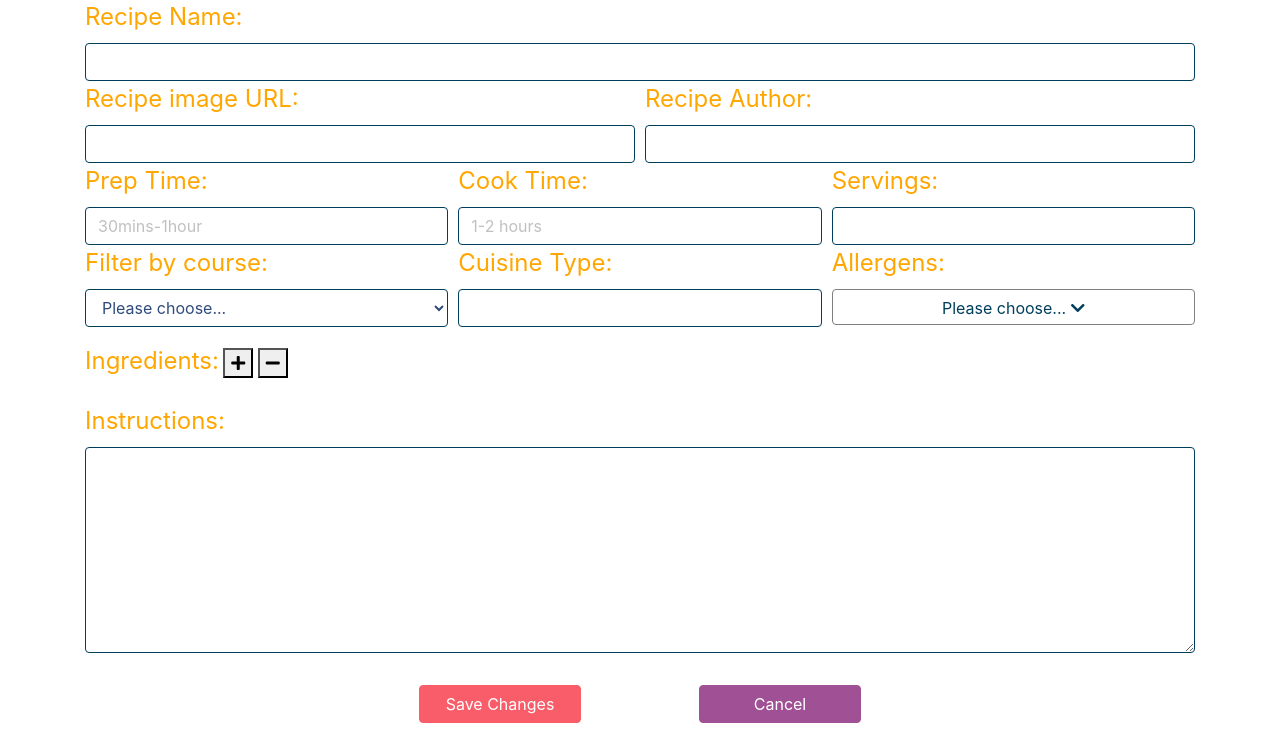
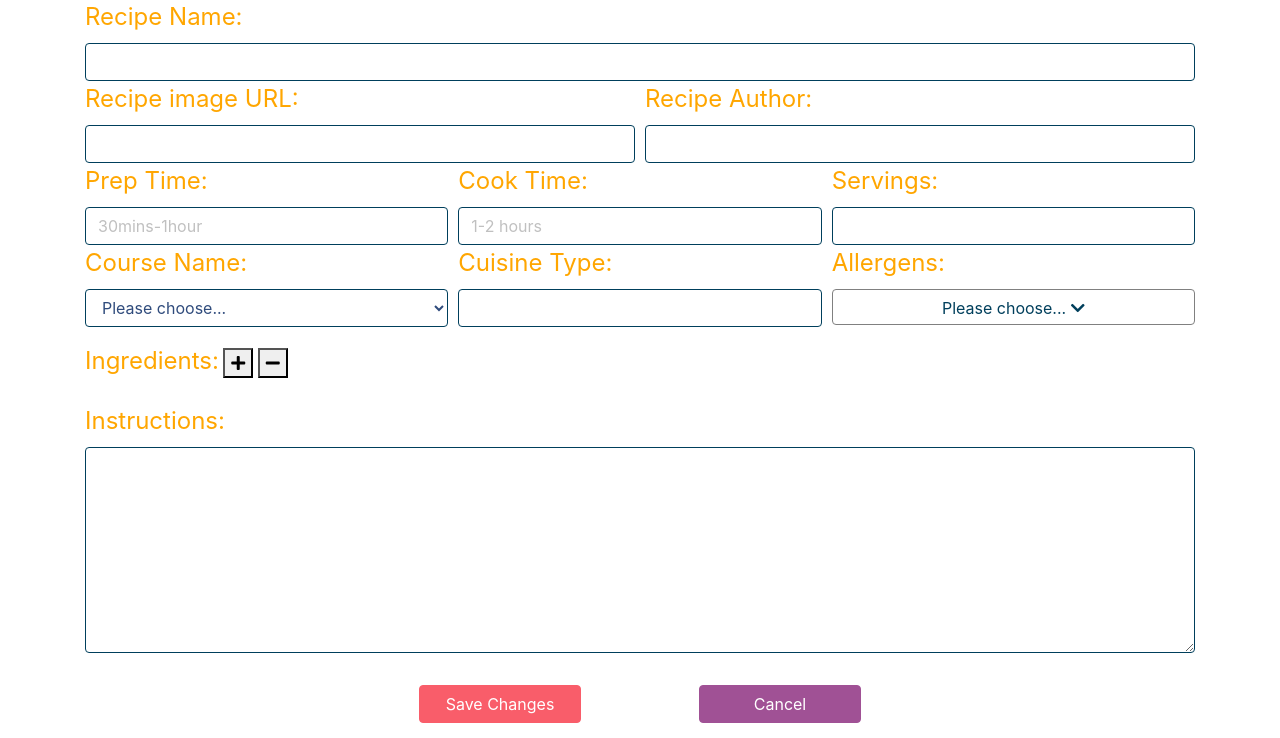
Before and after one commit to LibbyH52/Cookbook-App, a Flask app: template templates/editrecipe.html in a window 1280 px wide. Shown: the part 547-1285 px from the top of the page. Run offline with Flask 2, Linux system fonts and the light colour scheme; the template is opened without the code that fills it, so the values that code supplies are empty; some libraries are stand-ins or nearby versions.

Commit message:
fixed typo on label for 'course' in editrecipe'. Reverted back to checkboxes in browserecipes

```diff
--- a/templates/browserecipes.html
+++ b/templates/browserecipes.html
@@ -34,7 +34,7 @@
             </div>
             <div class="col-sm-12 offset-md-3 col-md-6 offset-lg-0 col-lg-4 form-group">
                 <label for="basic-url">Exclude Allergens:</label>
-                <button class="btn btn-outline-primary btn-allergen" type="button" data-toggle="collapse" data-target="#collapseAllergen" aria-expanded="false" aria-controls="collapseExample">Exclude allergens...<i class="fas fa-chevron-down"></i><data-target></data-target></button>
+                <button class="btn btn-outline-primary btn-allergen" type="button" data-toggle="collapse" data-target="#collapseAllergen" aria-expanded="false" aria-controls="collapseExample">Choose allergens...<i class="fas fa-chevron-down"></i><data-target></data-target></button>
                 <div class="collapse" id="collapseAllergen">
                     {% for allergen in allergens %}
                         <div class="form-check">
@@ -46,7 +46,7 @@
                 </div>
             </div>
         </div>
-        <!-- buttons to apply / reset filters-->
+         <!-- buttons to apply / reset filters-->
         <div class="form-row">
             <div class="col-sm-6 col-md-6 offset-lg-3 col-lg-3">
                 <button class="btn btn-primary btn-filter" type="Submit">Filter Recipes</button>
--- a/templates/editrecipe.html
+++ b/templates/editrecipe.html
@@ -35,7 +35,7 @@
   <div class="form-row">
     <div class="col-sm-12 col-md-6 col-lg-4">
       <div class="form-group">
-        <label for="course">Filter by course: </label>
+        <label for="course">Course Name: </label>
         <select class="form-control" name="course" id="course">
           <!-- iterates through course_names in course collection and boxes appear checked if course_name matches recipe course_name-->
           <option disabled selected>Please choose...</option>
```
